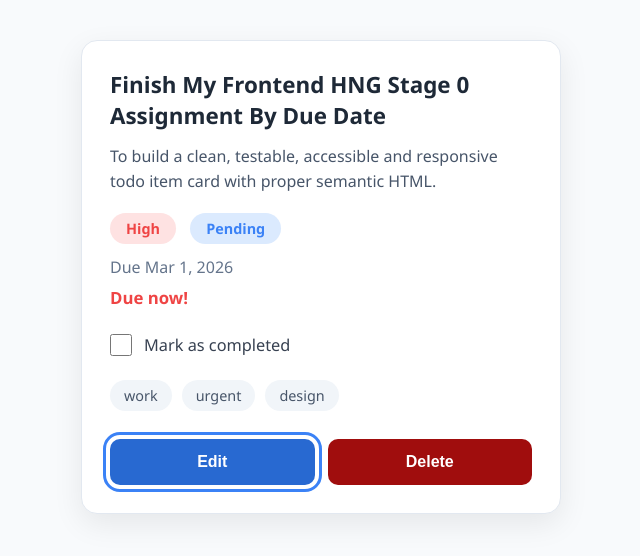
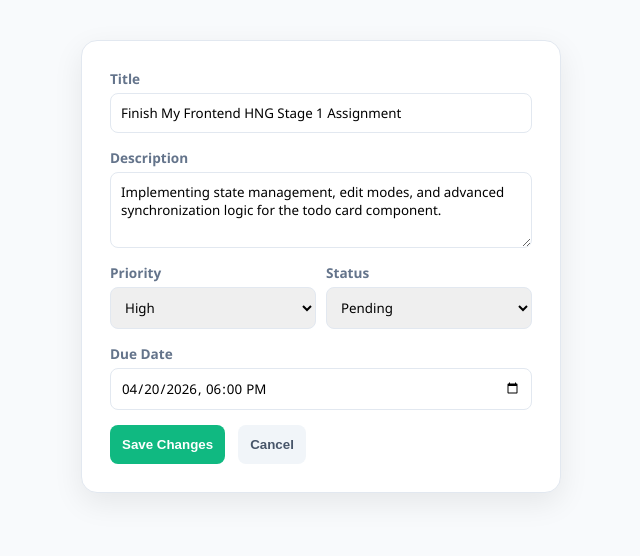
Before and after one commit to HabibUsman64/todo-task-card-stage-0, a plain HTML site: page index.html in a window 1280 px wide. Both pictures are taken after a click on the button "Edit". Shown: the whole page, without its empty margins (319-959 px from the left). Drawn offline with Linux system fonts and the light colour scheme.

Commit message:
feat: upgrade to stage 1a with edit mode and state management

```diff
--- a/index.html
+++ b/index.html
@@ -3,79 +3,82 @@
 <head>
   <meta charset="UTF-8">
   <meta name="viewport" content="width=device-width, initial-scale=1.0">
-  <title>Todo Task Card</title>
+  <title>Todo Task Card - Stage 1a</title>
   <link rel="stylesheet" href="style.css">
 </head>
 <body>
 
   <article class="todo-card" data-testid="test-todo-card" role="region">
 
-    <h2 class="todo-title" data-testid="test-todo-title">
-      Finish My Frontend HNG Stage 0 Assignment By Due Date
-    </h2>
+    <div id="display-container">
+      <h2 class="todo-title" data-testid="test-todo-title"></h2>
 
-    <p class="todo-description" data-testid="test-todo-description">
-      To build a clean, testable, accessible and responsive todo item card with proper semantic HTML.
-    </p>
+      <div id="collapsible-wrapper">
+        <p class="todo-description" data-testid="test-todo-description"></p>
+        <button id="expand-btn" class="text-btn" data-testid="test-todo-expand-toggle" aria-expanded="false">Read More</button>
+      </div>
 
-    <!-- Priority -->
-    <span class="priority-badge high"
-          data-testid="test-todo-priority"
-          aria-label="Priority: High">
-      High
-    </span>
+      <div class="badges">
+        <span class="priority-badge" data-testid="test-todo-priority"></span>
+        <span class="status-badge" data-testid="test-todo-status"></span>
+      </div>
 
-    <!-- Status -->
-    <span class="status-badge pending"
-          data-testid="test-todo-status"
-          aria-label="Status: Pending">
-      Pending
-    </span>
+      <time class="due-date" data-testid="test-todo-due-date"></time>
 
-    <!-- Due Date -->
-    <time class="due-date"
-          data-testid="test-todo-due-date"
-          datetime="2026-03-01T18:00:00Z">
-      Due Mar 1, 2026
-    </time>
+      <div class="time-remaining" data-testid="test-todo-time-remaining" aria-live="polite"></div>
 
-    <!-- Time Remaining -->
-    <div class="time-remaining"
-         data-testid="test-todo-time-remaining"
-         aria-live="polite">
-      Calculating...
+      <div class="checkbox-wrapper">
+        <input type="checkbox" id="complete-toggle" data-testid="test-todo-complete-toggle">
+        <label for="complete-toggle" class="checkbox-label">Mark as completed</label>
+      </div>
+
+      <div class="actions">
+        <button class="edit-btn" data-testid="test-todo-edit-button">Edit</button>
+        <button class="delete-btn" data-testid="test-todo-delete-button">Delete</button>
+      </div>
     </div>
 
-    <!-- Checkbox -->
-    <div class="checkbox-wrapper">
-      <input type="checkbox"
-             id="complete-toggle"
-             data-testid="test-todo-complete-toggle">
-      <label for="complete-toggle" class="checkbox-label">
-        Mark as completed
-      </label>
-    </div>
+    <form id="edit-form" class="hidden" data-testid="test-todo-edit-form">
+      <div class="form-group">
+        <label for="edit-title">Title</label>
+        <input type="text" id="edit-title" data-testid="test-todo-edit-title-input" required>
+      </div>
 
-    <!-- Tags -->
-    <ul class="tags" role="list" data-testid="test-todo-tags">
-      <li class="tag" data-testid="test-todo-tag-work">work</li>
-      <li class="tag" data-testid="test-todo-tag-urgent">urgent</li>
-      <li class="tag">design</li>
-    </ul>
+      <div class="form-group">
+        <label for="edit-desc">Description</label>
+        <textarea id="edit-desc" data-testid="test-todo-edit-description-input" rows="3"></textarea>
+      </div>
 
-    <!-- Action Buttons -->
-    <div class="actions">
-      <button class="edit-btn"
-              data-testid="test-todo-edit-button"
-              aria-label="Edit this task">
-        Edit
-      </button>
-      <button class="delete-btn"
-              data-testid="test-todo-delete-button"
-              aria-label="Delete this task">
-        Delete
-      </button>
-    </div>
+      <div class="form-row">
+        <div class="form-group">
+          <label for="edit-priority">Priority</label>
+          <select id="edit-priority" data-testid="test-todo-edit-priority-select">
+            <option value="Low">Low</option>
+            <option value="Medium">Medium</option>
+            <option value="High">High</option>
+          </select>
+        </div>
+
+        <div class="form-group">
+          <label for="edit-status">Status</label>
+          <select id="edit-status" data-testid="test-todo-status-control">
+            <option value="Pending">Pending</option>
+            <option value="In Progress">In Progress</option>
+            <option value="Done">Done</option>
+          </select>
+        </div>
+      </div>
+
+      <div class="form-group">
+        <label for="edit-date">Due Date</label>
+        <input type="datetime-local" id="edit-date" data-testid="test-todo-edit-due-date-input">
+      </div>
+
+      <div class="actions">
+        <button type="submit" class="save-btn" data-testid="test-todo-save-button">Save Changes</button>
+        <button type="button" id="cancel-btn" class="cancel-btn" data-testid="test-todo-cancel-button">Cancel</button>
+      </div>
+    </form>
 
   </article>
 
--- a/script.js
+++ b/script.js
@@ -1,71 +1,122 @@
-const DUE_DATE = new Date("2026-03-01T18:00:00Z");
+// 1. STATE MANAGEMENT
+let state = {
+  title: "Finish My Frontend HNG Stage 1 Assignment",
+  description: "Implementing state management, edit modes, and advanced synchronization logic for the todo card component.",
+  priority: "High",
+  status: "Pending",
+  dueDate: "2026-04-20T18:00:00",
+  isEditing: false,
+  isExpanded: false
+};
 
-const checkbox = document.querySelector('[data-testid="test-todo-complete-toggle"]');
-const title = document.querySelector('[data-testid="test-todo-title"]');
+// 2. ELEMENT SELECTORS
+const displayContainer = document.getElementById('display-container');
+const editForm = document.getElementById('edit-form');
+const titleEl = document.querySelector('[data-testid="test-todo-title"]');
+const descEl = document.querySelector('[data-testid="test-todo-description"]');
+const priorityBadge = document.querySelector('[data-testid="test-todo-priority"]');
 const statusBadge = document.querySelector('[data-testid="test-todo-status"]');
+const dueDateEl = document.querySelector('[data-testid="test-todo-due-date"]');
 const timeRemainingEl = document.querySelector('[data-testid="test-todo-time-remaining"]');
-const editBtn = document.querySelector('[data-testid="test-todo-edit-button"]');
-const deleteBtn = document.querySelector('[data-testid="test-todo-delete-button"]');
+const checkbox = document.getElementById('complete-toggle');
 
+// 3. RENDER FUNCTION (Updates UI based on state)
+function render() {
+  // Update Text
+  titleEl.textContent = state.title;
+
+  // Handle Expansion Logic
+  const limit = 60;
+  if (state.description.length > limit && !state.isExpanded) {
+    descEl.textContent = state.description.substring(0, limit) + "...";
+    document.getElementById('expand-btn').classList.remove('hidden');
+  } else {
+    descEl.textContent = state.description;
+    document.getElementById('expand-btn').classList.add('hidden');
+  }
+
+  // Badges
+  priorityBadge.textContent = state.priority;
+  priorityBadge.className = `priority-badge ${state.priority.toLowerCase()}`;
+  statusBadge.textContent = state.status;
+  statusBadge.className = `status-badge ${state.status.replace(" ", "-").toLowerCase()}`;
+
+  // Sync Checkbox
+  checkbox.checked = state.status === "Done";
+  document.querySelector('.todo-card').classList.toggle('done-state', state.status === "Done");
+
+  // Toggle Edit/Display View
+  if (state.isEditing) {
+    displayContainer.classList.add('hidden');
+    editForm.classList.remove('hidden');
+  } else {
+    displayContainer.classList.remove('hidden');
+    editForm.classList.add('hidden');
+  }
+
+  updateTimeRemaining();
+}
+
+// 4. TIME LOGIC
 function updateTimeRemaining() {
-  const now = new Date();
-  const diff = DUE_DATE - now;
-
-  if (diff <= 0) {
-    timeRemainingEl.textContent = "Due now!";
-    timeRemainingEl.style.color = "#ef4444";
+  if (state.status === "Done") {
+    timeRemainingEl.textContent = "Completed";
+    timeRemainingEl.style.color = "#10b981";
     return;
   }
 
-  const days = Math.floor(diff / (1000 * 60 * 60 * 24));
-  const hours = Math.floor((diff % (1000 * 60 * 60 * 24)) / (1000 * 60 * 60));
+  const now = new Date();
+  const diff = new Date(state.dueDate) - now;
 
-  let text = "";
-  if (days > 1) {
-    text = `Due in ${days} days`;
-  } else if (days === 1) {
-    text = "Due tomorrow";
-  } else if (hours > 0) {
-    text = `Due in ${hours} hours`;
+  if (diff <= 0) {
+    timeRemainingEl.textContent = "Overdue";
+    timeRemainingEl.style.color = "#ef4444";
+    timeRemainingEl.setAttribute('data-testid', 'test-todo-overdue-indicator');
   } else {
-    text = "Due very soon";
+    const hours = Math.floor(diff / (1000 * 60 * 60));
+    timeRemainingEl.textContent = `Due in ${hours} hours`;
+    timeRemainingEl.style.color = hours < 24 ? "#f59e0b" : "#64748b";
   }
-
-  timeRemainingEl.textContent = text;
-  timeRemainingEl.style.color = (days <= 2) ? "#ef4444" : "#10b981";
 }
 
-// Checkbox behavior - Strike through + Status change
-checkbox.addEventListener('change', () => {
-  if (checkbox.checked) {
-    title.style.textDecoration = "line-through";
-    title.style.color = "#9ca3af";
-    statusBadge.textContent = "Done";
-    statusBadge.className = "status-badge done";
-  } else {
-    title.style.textDecoration = "none";
-    title.style.color = "#1e2937";
-    statusBadge.textContent = "Pending";
-    statusBadge.className = "status-badge pending";
-  }
+// 5. EVENT LISTENERS
+document.querySelector('.edit-btn').addEventListener('click', () => {
+  state.isEditing = true;
+  // Filling form inputs with current state
+  document.getElementById('edit-title').value = state.title;
+  document.getElementById('edit-desc').value = state.description;
+  document.getElementById('edit-priority').value = state.priority;
+  document.getElementById('edit-status').value = state.status;
+  document.getElementById('edit-date').value = state.dueDate;
+  render();
 });
 
-editBtn.addEventListener('click', () => {
-  console.log("edit clicked");
-  alert("Edit clicked - This would open edit form in a real app");
+document.getElementById('cancel-btn').addEventListener('click', () => {
+  state.isEditing = false;
+  render();
 });
 
-deleteBtn.addEventListener('click', () => {
-  if (confirm("Are you sure you want to delete this task?")) {
-    console.log("delete clicked");
-    alert("Task deleted (demo only)");
-  }
+editForm.addEventListener('submit', (e) => {
+  e.preventDefault();
+  state.title = document.getElementById('edit-title').value;
+  state.description = document.getElementById('edit-desc').value;
+  state.priority = document.getElementById('edit-priority').value;
+  state.status = document.getElementById('edit-status').value;
+  state.dueDate = document.getElementById('edit-date').value;
+  state.isEditing = false;
+  render();
 });
 
-// Initialize
-function init() {
-  updateTimeRemaining();
-  setInterval(updateTimeRemaining, 60000); // Update every 60 seconds
-}
+checkbox.addEventListener('change', () => {
+  state.status = checkbox.checked ? "Done" : "Pending";
+  render();
+});
 
-window.onload = init;
+document.getElementById('expand-btn').addEventListener('click', () => {
+  state.isExpanded = true;
+  render();
+});
+
+// INITIALIZE
+render();
+setInterval(updateTimeRemaining, 30000);
--- a/style.css
+++ b/style.css
@@ -151,3 +151,58 @@
     border-radius: 14px;
   }
 }
+
+
+.hidden { display: none !important; }
+
+.text-btn {
+  background: none;
+  border: none;
+  color: #3b82f6;
+  cursor: pointer;
+  font-weight: 600;
+  padding: 0;
+  margin-bottom: 15px;
+  text-decoration: underline;
+}
+
+/* Form Styling */
+#edit-form {
+  display: flex;
+  flex-direction: column;
+  gap: 15px;
+}
+
+.form-group {
+  display: flex;
+  flex-direction: column;
+  gap: 5px;
+}
+
+.form-group label {
+  font-size: 0.85rem;
+  font-weight: 600;
+  color: #64748b;
+}
+
+.form-group input, .form-group textarea, .form-group select {
+  padding: 10px;
+  border: 1px solid #e2e8f0;
+  border-radius: 8px;
+  font-family: inherit;
+}
+
+.form-row {
+  display: grid;
+  grid-template-columns: 1fr 1fr;
+  gap: 10px;
+}
+
+.save-btn { background: #10b981; color: white; border: none; padding: 12px; border-radius: 8px; cursor: pointer; font-weight: 600; }
+.cancel-btn { background: #f1f5f9; color: #475569; border: none; padding: 12px; border-radius: 8px; cursor: pointer; font-weight: 600; }
+
+/* Status-specific card styles */
+.todo-card.done-state .todo-title {
+  text-decoration: line-through;
+  color: #9ca3af;
+}
```
Also changed, not shown: 1 other file.
